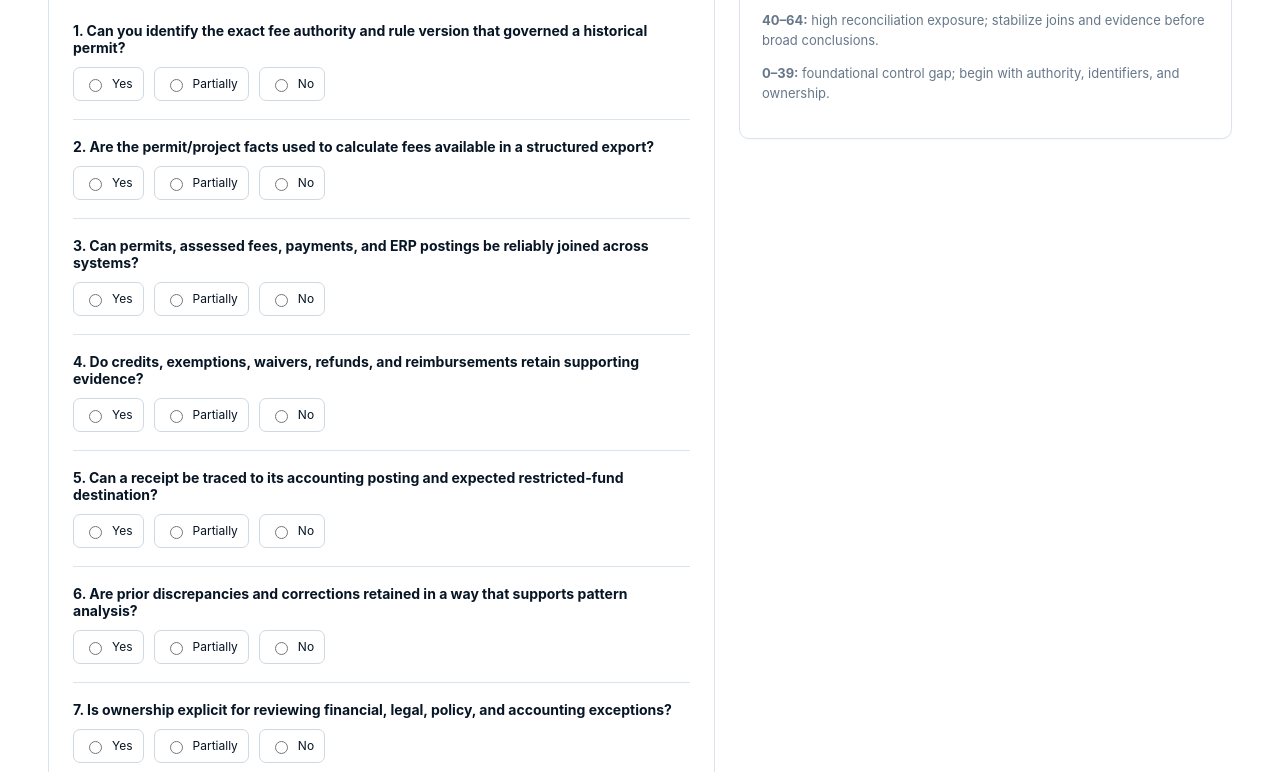
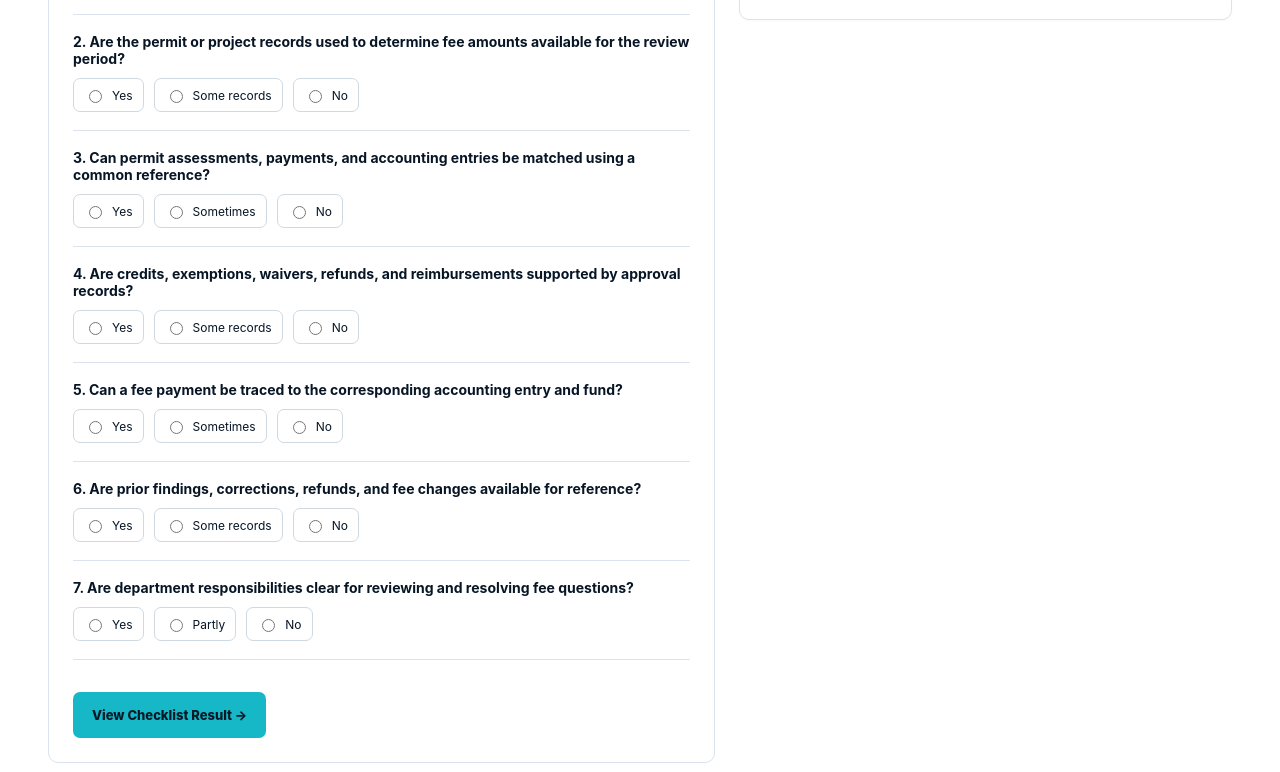
Before and after one commit to dimonsdavid-stack/tallyridge-assurance-2, a plain HTML site: page scan/index.html in a window 1280 px wide. Shown: the part 638-1410 px from the top of the page. Drawn offline with Linux system fonts and the light colour scheme.

Commit message:
rewrite: convert readiness scan to municipal records checklist

```diff
--- a/scan/index.html
+++ b/scan/index.html
@@ -1,15 +1,14 @@
-<!doctype html><html lang="en"><head><meta charset="utf-8"><meta name="viewport" content="width=device-width,initial-scale=1"><title>Assurance Readiness Scan — Tallyridge Assurance</title><meta name="description" content="A seven-question municipal development-revenue assurance readiness scan. No municipal data upload required."><meta name="theme-color" content="#071525"><link rel="canonical" href="https://tallyridge-assurance-2.vercel.app/scan/"><link rel="icon" href="/favicon.svg" type="image/svg+xml"><link rel="stylesheet" href="/styles.css"></head><body><a class="skip-link" href="#main">Skip to content</a>
-<header class="topbar"><div class="wrap"><a class="brand" href="/"><span class="mark">TA</span><span class="brand-text"><strong>Tallyridge</strong><small>Assurance</small></span></a><nav class="site-nav"><a href="/">Product</a><a href="/baseline/">Baseline</a><a href="/demo/">Live Demo</a><a href="/security/">Security</a><a href="/trust/">Trust</a></nav><div class="statusline"><span class="dot"></span><span class="label-status">NO UPLOAD · LOCAL SCORE</span></div></div></header>
-<main id="main"><section class="page-hero"><div class="wrap"><div class="eyebrow">ASSURANCE READINESS SCAN</div><h1>Can your records prove the development-revenue chain?</h1><p class="lede">Answer seven control questions. The score is calculated entirely in your browser. No municipal records, credentials, or answers are transmitted by this public scan.</p></div></section>
-<section class="section white"><div class="wrap form-shell"><form class="form-card" id="readiness-scan"><div class="eyebrow accent">Seven control questions</div><h2 class="title-tight">Score the evidence chain.</h2><p class="fine">Choose the answer that most closely describes current operating reality—not the target state.</p><div id="scan-error" class="notice" hidden></div>
-<div class="question" data-scan-question data-priority="Version fee schedules, resolutions, agreements, credits, exemptions, and effective dates so historical assessments can be reconstructed."><h3>1. Can you identify the exact fee authority and rule version that governed a historical permit?</h3><div class="choice-row"><label class="choice"><input type="radio" name="q1" value="yes"> Yes</label><label class="choice"><input type="radio" name="q1" value="partial"> Partially</label><label class="choice"><input type="radio" name="q1" value="no"> No</label></div></div>
-<div class="question" data-scan-question data-priority="Make the permit facts used in fee calculation exportable and attributable to stable project or permit identifiers."><h3>2. Are the permit/project facts used to calculate fees available in a structured export?</h3><div class="choice-row"><label class="choice"><input type="radio" name="q2" value="yes"> Yes</label><label class="choice"><input type="radio" name="q2" value="partial"> Partially</label><label class="choice"><input type="radio" name="q2" value="no"> No</label></div></div>
-<div class="question" data-scan-question data-priority="Establish stable cross-system identifiers linking permit, assessment, receipt, and ledger records before interpreting variance."><h3>3. Can permits, assessed fees, payments, and ERP postings be reliably joined across systems?</h3><div class="choice-row"><label class="choice"><input type="radio" name="q3" value="yes"> Yes</label><label class="choice"><input type="radio" name="q3" value="partial"> Partially</label><label class="choice"><input type="radio" name="q3" value="no"> No</label></div></div>
-<div class="question" data-scan-question data-priority="Attach credits, exemptions, waivers, refunds, reimbursements, and agreements to supporting evidence and review ownership."><h3>4. Do credits, exemptions, waivers, refunds, and reimbursements retain supporting evidence?</h3><div class="choice-row"><label class="choice"><input type="radio" name="q4" value="yes"> Yes</label><label class="choice"><input type="radio" name="q4" value="partial"> Partially</label><label class="choice"><input type="radio" name="q4" value="no"> No</label></div></div>
-<div class="question" data-scan-question data-priority="Create a repeatable receipt-to-ledger-to-restricted-fund reconciliation path with explicit exception handling."><h3>5. Can a receipt be traced to its accounting posting and expected restricted-fund destination?</h3><div class="choice-row"><label class="choice"><input type="radio" name="q5" value="yes"> Yes</label><label class="choice"><input type="radio" name="q5" value="partial"> Partially</label><label class="choice"><input type="radio" name="q5" value="no"> No</label></div></div>
-<div class="question" data-scan-question data-priority="Preserve historical findings, corrections, policy changes, and unresolved evidence gaps so recurring patterns can be measured."><h3>6. Are prior discrepancies and corrections retained in a way that supports pattern analysis?</h3><div class="choice-row"><label class="choice"><input type="radio" name="q6" value="yes"> Yes</label><label class="choice"><input type="radio" name="q6" value="partial"> Partially</label><label class="choice"><input type="radio" name="q6" value="no"> No</label></div></div>
-<div class="question" data-scan-question data-priority="Assign explicit finance, legal, planning, public works, and audit owners for exception review and final disposition."><h3>7. Is ownership explicit for reviewing financial, legal, policy, and accounting exceptions?</h3><div class="choice-row"><label class="choice"><input type="radio" name="q7" value="yes"> Yes</label><label class="choice"><input type="radio" name="q7" value="partial"> Partially</label><label class="choice"><input type="radio" name="q7" value="no"> No</label></div></div>
-<div class="actions"><button class="button" type="submit">Calculate readiness score →</button></div></form>
-<aside><div class="card"><div class="label">HOW TO INTERPRET THE SCORE</div><p><strong>85–100:</strong> strong baseline posture; focus on targeted control testing.</p><p><strong>65–84:</strong> material assurance opportunity; cross-system proof likely needs work.</p><p><strong>40–64:</strong> high reconciliation exposure; stabilize joins and evidence before broad conclusions.</p><p><strong>0–39:</strong> foundational control gap; begin with authority, identifiers, and ownership.</p></div><div class="card scan-result" id="scan-result"><div class="label">YOUR READINESS SCORE</div><div><span class="result-score" id="scan-score">0</span><span class="fine"> / 100</span></div><span class="result-band" id="scan-band">Control gaps identified</span><h3 class="mt18">Highest-priority next steps</h3><ol class="priority-list" id="scan-priorities"></ol><div class="actions"><a class="button" href="/request/">Prepare baseline request</a><a class="button ghost" href="/baseline/">Review baseline scope</a></div></div></aside></div></section>
-<section class="section dark-section"><div class="wrap split"><div><div class="eyebrow">No municipal data required</div><h2>The scan is a qualification tool, not an audit conclusion.</h2><p class="lede small">A real baseline requires source records, rule chronology, scope definition, and authorized human review. The scan only identifies whether the operating environment appears ready for that work.</p></div><div class="score-card"><div class="score-ring"><strong>7</strong><span>Q</span></div><div><div class="label">LOCAL BROWSER SCORING</div><h3>Nothing is uploaded.</h3><p>Your answers stay in the browser. Only the numeric score may be retained temporarily in session storage so it can be included in a request brief on this device.</p></div></div></div></section></main>
-<footer class="footer"><div class="wrap"><div><div class="brand"><span class="mark">TA</span><span class="brand-text"><strong>Tallyridge</strong><small>Assurance</small></span></div><p class="fine">Development Revenue Assurance for local government.</p></div><nav class="footer-links"><a href="/">Home</a><a href="/baseline/">Baseline</a><a href="/security/">Security</a></nav></div></footer><script src="/app.js" defer></script></body></html>
+<!doctype html><html lang="en"><head><meta charset="utf-8"><meta name="viewport" content="width=device-width,initial-scale=1"><title>Development Fee Review Checklist — Tallyridge Assurance</title><meta name="description" content="Seven-question checklist for cities, counties, and public agencies considering a development fee review."><meta name="theme-color" content="#071525"><link rel="canonical" href="https://tallyridge-assurance-2.vercel.app/scan/"><link rel="icon" href="/favicon.svg" type="image/svg+xml"><link rel="stylesheet" href="/styles.css"></head><body><a class="skip-link" href="#main">Skip to content</a>
+<header class="topbar"><div class="wrap"><a class="brand" href="/"><span class="mark">TA</span><span class="brand-text"><strong>Tallyridge</strong><small>Assurance</small></span></a><nav class="site-nav"><a href="/">Overview</a><a href="/baseline/">Review Scope</a><a href="/demo/">Sample Findings</a><a href="/security/">Security</a></nav><a class="button nav-cta" href="/request/">Request a Review</a></div></header>
+<main id="main"><section class="page-hero public-page-hero"><div class="wrap"><div class="eyebrow">DEVELOPMENT FEE REVIEW CHECKLIST</div><h1>Are your records ready for review?</h1><p class="lede">Answer seven questions about the records typically maintained by Finance, Community Development, Public Works, and related departments. No agency records are submitted.</p></div></section>
+<section class="section white"><div class="wrap form-shell public-checklist"><form class="form-card" id="readiness-scan"><div id="scan-error" class="notice" hidden></div>
+<div class="question" data-scan-question data-priority="Gather the adopted fee schedules, ordinances, resolutions, agreements, credits, exemptions, and effective dates for the review period."><h3>1. Can staff identify the fee schedule and governing action that applied to a historical permit?</h3><div class="choice-row"><label class="choice"><input type="radio" name="q1" value="yes"> Yes</label><label class="choice"><input type="radio" name="q1" value="partial"> Some records</label><label class="choice"><input type="radio" name="q1" value="no"> No</label></div></div>
+<div class="question" data-scan-question data-priority="Gather permit and project records showing the facts used to determine the fee assessment."><h3>2. Are the permit or project records used to determine fee amounts available for the review period?</h3><div class="choice-row"><label class="choice"><input type="radio" name="q2" value="yes"> Yes</label><label class="choice"><input type="radio" name="q2" value="partial"> Some records</label><label class="choice"><input type="radio" name="q2" value="no"> No</label></div></div>
+<div class="question" data-scan-question data-priority="Identify a consistent permit, project, receipt, or other reference number that can be used to compare records across departments."><h3>3. Can permit assessments, payments, and accounting entries be matched using a common reference?</h3><div class="choice-row"><label class="choice"><input type="radio" name="q3" value="yes"> Yes</label><label class="choice"><input type="radio" name="q3" value="partial"> Sometimes</label><label class="choice"><input type="radio" name="q3" value="no"> No</label></div></div>
+<div class="question" data-scan-question data-priority="Gather approvals and supporting records for credits, exemptions, waivers, refunds, and reimbursements."><h3>4. Are credits, exemptions, waivers, refunds, and reimbursements supported by approval records?</h3><div class="choice-row"><label class="choice"><input type="radio" name="q4" value="yes"> Yes</label><label class="choice"><input type="radio" name="q4" value="partial"> Some records</label><label class="choice"><input type="radio" name="q4" value="no"> No</label></div></div>
+<div class="question" data-scan-question data-priority="Confirm that payment records can be compared with general ledger entries and the applicable restricted or designated fund."><h3>5. Can a fee payment be traced to the corresponding accounting entry and fund?</h3><div class="choice-row"><label class="choice"><input type="radio" name="q5" value="yes"> Yes</label><label class="choice"><input type="radio" name="q5" value="partial"> Sometimes</label><label class="choice"><input type="radio" name="q5" value="no"> No</label></div></div>
+<div class="question" data-scan-question data-priority="Gather prior audit findings, corrections, refunds, and policy changes that may affect the period under review."><h3>6. Are prior findings, corrections, refunds, and fee changes available for reference?</h3><div class="choice-row"><label class="choice"><input type="radio" name="q6" value="yes"> Yes</label><label class="choice"><input type="radio" name="q6" value="partial"> Some records</label><label class="choice"><input type="radio" name="q6" value="no"> No</label></div></div>
+<div class="question" data-scan-question data-priority="Identify the Finance, Community Development, Public Works, Legal, and other staff responsible for resolving questions identified during the review."><h3>7. Are department responsibilities clear for reviewing and resolving fee questions?</h3><div class="choice-row"><label class="choice"><input type="radio" name="q7" value="yes"> Yes</label><label class="choice"><input type="radio" name="q7" value="partial"> Partly</label><label class="choice"><input type="radio" name="q7" value="no"> No</label></div></div>
+<div class="actions"><button class="button" type="submit">View Checklist Result →</button></div></form>
+<aside><div class="card scan-result" id="scan-result"><div class="label">RECORDS READINESS</div><div><span class="result-score" id="scan-score">0</span><span class="fine"> / 100</span></div><span class="result-band" id="scan-band">Items to address</span><h3 class="mt18">Before the review</h3><ol class="priority-list" id="scan-priorities"></ol><div class="actions"><a class="button" href="/request/">Request a Review</a></div></div><div class="card checklist-note"><div class="label">ABOUT THIS CHECKLIST</div><p>This checklist helps identify missing records before a review begins. It is not an audit opinion or determination regarding any fee, payment, refund, or accounting treatment.</p></div></aside></div></section></main>
+<footer class="footer"><div class="wrap"><p class="fine">Tallyridge Assurance · Development fee review for local government.</p><nav class="footer-links"><a href="/">Overview</a><a href="/baseline/">Review Scope</a><a href="/demo/">Sample Findings</a></nav></div></footer><script src="/app.js" defer></script></body></html>
```
